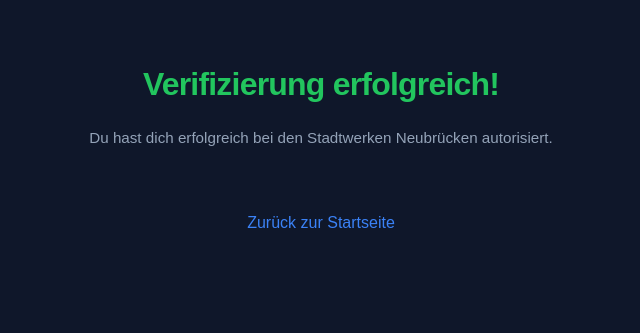
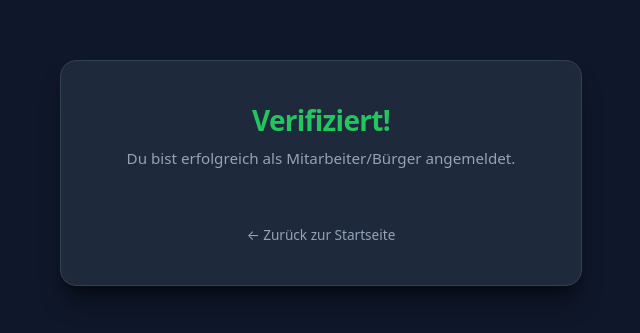
Before and after one commit to tomm-mmy/Stadtwerke, a Next.js app: page /dashboard in a window 1280 px wide. Shown: the part 251-584 px from the top of the page, without its empty margins (319-959 px from the left). Built offline with nearby package versions, Linux system fonts and the light colour scheme.

Commit message:
Refactor Dashboard component layout and styles

```diff
--- a/app/dashboard/page.js
+++ b/app/dashboard/page.js
@@ -1,22 +1,14 @@
 export default function Dashboard() {
   return (
-    <main style={{
-      minHeight: '100vh',
-      backgroundColor: '#0f172a',
-      color: '#fff',
-      display: 'flex',
-      flexDirection: 'column',
-      alignItems: 'center',
-      justifyContent: 'center',
-      fontFamily: 'sans-serif'
-    }}>
-      <h1 style={{ color: '#22c55e', fontSize: '2rem' }}>Verifizierung erfolgreich!</h1>
-      <p style={{ color: '#94a3b8', marginTop: '1rem' }}>
-        Du hast dich erfolgreich bei den Stadtwerken Neubrücken autorisiert.
-      </p>
-      <a href="/" style={{ color: '#3b82f6', marginTop: '2rem', textDecoration: 'none' }}>
-        Zurück zur Startseite
-      </a>
+    <main className="portal-container">
+      <div className="portal-card">
+        <h1 style={{ color: 'var(--success)' }}>Verifiziert!</h1>
+        <p>Du bist erfolgreich als Mitarbeiter/Bürger angemeldet.</p>
+
+        <a href="/" className="link-subtle">
+          ← Zurück zur Startseite
+        </a>
+      </div>
     </main>
   );
 }
```
